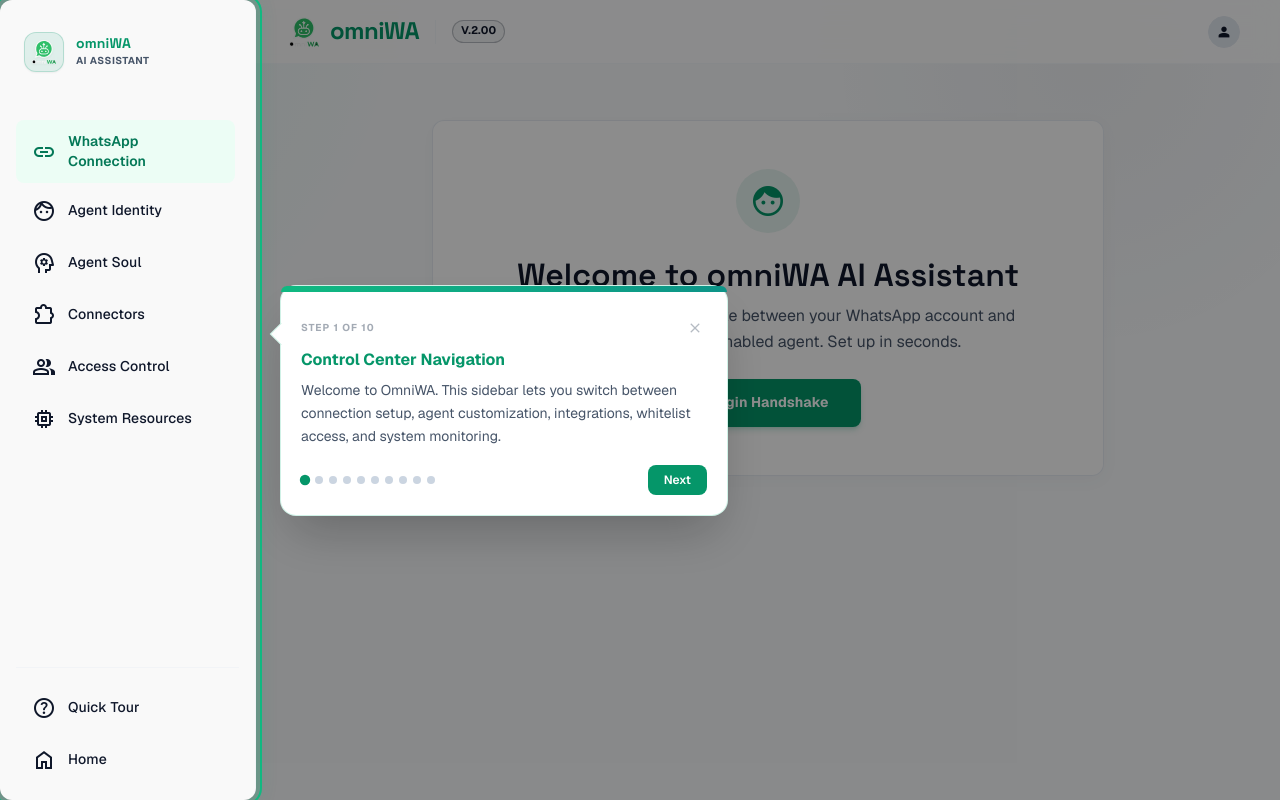
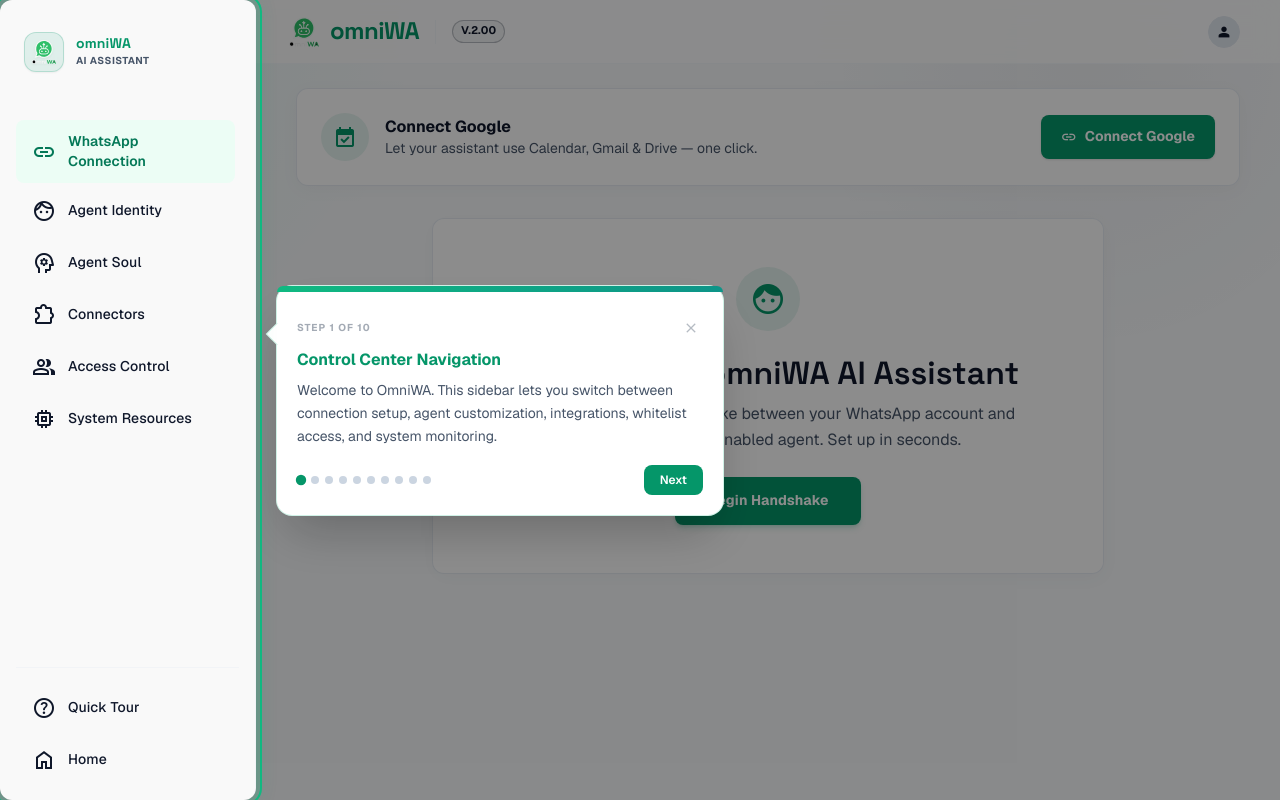
Before and after one commit to Narendarcodes/Autonomous-Whatsapp-Agent, a Python web app: template backend/app/templates/dashboard.html in a window 1280 px wide. Run offline with Jinja, Linux system fonts and the light colour scheme; the template is opened without the code that fills it, so the values that code supplies are empty; some libraries are stand-ins or nearby versions.

Commit message:
feat(ui): Connect Google one-click card + tenant status endpoint; fix P0 script imbalance
- dashboard: Connect Google card (icon, copy, primary button -> /oauth/authorize,
  live status chip) + initGoogleConnectionCard script polling
  /api/google-connection-status, flipping to Connected state on load or on
  ?google_success=true return
- setup.py: GET /api/google-connection-status — tenant from session, reads
  CustomerGoogleToken (multi-tenant source of truth), 401 without session
- fix(P0, found via impeccable dual-agent critique): Cycle-4 patch had consumed
  the main script's closing </script>, leaving the entire page JS unterminated —
  node --check SyntaxError, all interactivity dead. Tag restored;
  test_dashboard_script_tags_balanced guards tag balance + last-tag-is-closer

```diff
--- a/backend/app/templates/dashboard.html
+++ b/backend/app/templates/dashboard.html
@@ -452,6 +452,30 @@
 <main id="main-content" class="md:pl-64 pt-16 pb-20 md:pb-0 min-h-screen flex flex-col" tabindex="-1">
     <div class="max-w-container-max w-full mx-auto px-margin-mobile md:px-margin-desktop py-gutter flex-grow space-y-gutter">
 
+        <!-- ==================== CONNECT GOOGLE CARD (one-click OAuth) ==================== -->
+        <div id="google-connection-card" class="glass-panel p-6 rounded-xl animate-fade-in-up">
+            <div class="flex items-center justify-between gap-4 flex-wrap">
+                <div class="flex items-center gap-4">
+                    <div class="w-12 h-12 bg-primary/10 rounded-full flex items-center justify-center text-primary">
+                        <span class="material-symbols-outlined text-2xl" style="font-variation-settings: 'FILL' 1;">event_available</span>
+                    </div>
+                    <div>
+                        <h3 class="font-bold text-on-surface">Connect Google</h3>
+                        <p class="text-sm text-on-surface-variant">Let your assistant use Calendar, Gmail &amp; Drive — one click.</p>
+                    </div>
+                </div>
+                <div class="flex items-center gap-3">
+                    <span id="google-status-chip" class="hidden text-xs font-bold px-2.5 py-1 rounded"></span>
+                    <a href="/oauth/authorize"
+                       id="btn-connect-google"
+                       class="flex items-center gap-2 px-5 py-2.5 bg-primary text-white rounded-lg font-bold text-sm shadow hover:brightness-110 active:scale-95 transition-all select-none outline-none">
+                        <span class="material-symbols-outlined text-base">link</span>
+                        Connect Google
+                    </a>
+                </div>
+            </div>
+        </div>
+
         <!-- ==================== TAB: WHATSAPP CONNECTION ==================== -->
         <div id="tab-whatsapp" class="tab-content hidden space-y-gutter animate-fade-in-up">
 
@@ -3055,14 +3079,13 @@
         const viewportWidth = window.innerWidth;
         const viewportHeight = window.innerHeight;
 
-        // Check target dimensions and types
         const isSidebar = targetElement.id === 'tutorial-step-sidebar';
-        const isTall = rect.height > (viewportHeight * 0.6) || targetElement.id.startsWith('tab-');
+        const isTall = rect.height > 220;
 
         if (isSidebar) {
             // Place on the right side of the sidebar, centered vertically in the viewport
             card.style.position = 'fixed';
-            card.style.left = `${rect.right + 24}px`;
+            card.style.left = `${rect.right + 20}px`;
             card.style.top = `${Math.max(80, (viewportHeight / 2) - (cardHeight / 2))}px`;
 
             if (arrow) {
@@ -3072,24 +3095,61 @@
             return;
         }
 
-        if (isTall) {
-            // For full tab panels or huge containers, place card as fixed bottom-right to avoid occlusion
+        // For tall columns/sections (like Agent Identity form or Quiet Hours column) that are not full-width:
+        // Position them side-by-side to target (left or right side) to prevent overlapping and clipping.
+        if (isTall && rect.width < (viewportWidth * 0.6)) {
+            const isLeftHalf = (rect.left + rect.width / 2) < (viewportWidth / 2);
+            let canPlaceSide = false;
+            let left = 0;
+
+            if (isLeftHalf) {
+                left = rect.right + 14;
+                if (left + cardWidth <= viewportWidth - 12) {
+                    canPlaceSide = true;
+                }
+            } else {
+                left = rect.left - cardWidth - 14;
+                if (left >= 12) {
+                    canPlaceSide = true;
+                }
+            }
+
+            if (canPlaceSide) {
+                let top = rect.top + window.scrollY;
+                // Keep card inside vertical viewport bounds
+                if (top - window.scrollY + cardHeight > viewportHeight - 12) {
+                    top = window.scrollY + viewportHeight - cardHeight - 12;
+                }
+                if (top - window.scrollY < 12) {
+                    top = window.scrollY + 12;
+                }
+
+                card.style.left = `${left}px`;
+                card.style.top = `${top}px`;
+
+                if (arrow) {
+                    arrow.style.display = 'block';
+                    if (isLeftHalf) {
+                        arrow.className = "absolute -left-2 top-6 w-4 h-4 bg-white rotate-45 border-b border-l border-emerald-500/20";
+                    } else {
+                        arrow.className = "absolute -right-2 top-6 w-4 h-4 bg-white rotate-45 border-t border-r border-emerald-500/20";
+                    }
+                }
+                return;
+            }
+        }
+
+        // Fallback for wide centered elements (like the centered Welcome splash panel or QR slide dialog modal):
+        // Render tour tooltip card as a fixed overlay at the bottom center of the screen so it never occludes modal buttons.
+        if (isTall && rect.width >= (viewportWidth * 0.6)) {
             card.style.position = 'fixed';
-            card.style.right = '2rem';
-            card.style.bottom = '2rem';
-
-            // Re-center on small screens
-            if (viewportWidth < 768) {
-                card.style.right = '';
-                card.style.left = '50%';
-                card.style.transform = 'translate(-50%, 0)';
-                card.style.bottom = '1.5rem';
-            }
+            card.style.left = '50%';
+            card.style.transform = 'translate(-50%, 0)';
+            card.style.bottom = '1.5rem';
             return;
         }
 
-        // Standard positioning for smaller components
-        // Default: Place card below the target element with a gap
+        // Standard above/below positioning for smaller targets
         let top = rect.bottom + window.scrollY + 14;
         let left = rect.left + window.scrollX + (rect.width / 2) - (cardWidth / 2);
         let placement = 'bottom';
@@ -3135,6 +3195,21 @@
 
         // Switch active tab if required
         showTab(step.tab);
+
+        // Resolve element ID dynamically for WhatsApp tab to highlight specific sub-panels
+        let elementId = step.elementId;
+        if (elementId === 'tab-whatsapp') {
+            const unconnected = document.getElementById('wa-unconnected-panel');
+            const qrSlide = document.getElementById('wa-qr-slide');
+            const connected = document.getElementById('wa-connected-panel');
+            if (connected && !connected.classList.contains('hidden')) {
+                elementId = 'wa-connected-panel';
+            } else if (qrSlide && !qrSlide.classList.contains('hidden')) {
+                elementId = 'wa-qr-slide';
+            } else if (unconnected && !unconnected.classList.contains('hidden')) {
+                elementId = 'wa-unconnected-panel';
+            }
+        }
 
         // Update modal info
         document.getElementById('tutorial-title').innerText = step.title;
@@ -3161,15 +3236,12 @@
 
         // Apply spotlight and position the tooltip card dynamically
         setTimeout(() => {
-            const target = document.getElementById(step.elementId);
+            const target = document.getElementById(elementId);
             if (target) {
                 target.classList.add('spotlight-active');
-                // Scroll target into view with margin
-                target.scrollIntoView({ behavior: 'smooth', block: 'center' });
-                // Let scrolling settle before positioning card
-                setTimeout(() => {
-                    positionTutorialCard(target);
-                }, 100);
+                // Scroll target into view instantly to avoid async browser lag / scroll race conditions
+                target.scrollIntoView({ behavior: 'auto', block: 'center' });
+                positionTutorialCard(target);
             } else {
                 positionTutorialCard(null);
             }
@@ -3942,7 +4014,39 @@
             showToast('Network error deleting key: ' + e.message, 'error');
         }
     };
-
+</script>
+
+<script>
+    // ===== Connect Google card: live tenant-scoped connection status =====
+    (async function initGoogleConnectionCard() {
+        const card = document.getElementById('google-connection-card');
+        const chip = document.getElementById('google-status-chip');
+        const btn = document.getElementById('btn-connect-google');
+        if (!card || !chip || !btn) return;
+
+        function markConnected(email) {
+            card.classList.add('google-connected');
+            chip.textContent = email ? ('Connected \u00b7 ' + email) : 'Connected';
+            chip.className = 'text-xs font-bold px-2.5 py-1 rounded bg-green-100 text-green-700 border border-green-200';
+            chip.classList.remove('hidden');
+            btn.classList.add('hidden');
+        }
+
+        try {
+            const resp = await fetch('/api/google-connection-status');
+            if (resp.ok) {
+                const data = await resp.json();
+                if (data.connected) markConnected(data.email);
+            }
+        } catch (e) { console.error('Google status check failed:', e); }
+
+        // Post-OAuth return: /dashboard?google_success=true
+        const params = new URLSearchParams(window.location.search);
+        if (params.get('google_success') === 'true') {
+            markConnected(null);
+            if (typeof showToast === 'function') showToast('\u2705 Google connected successfully!', 'success');
+        }
+    })();
 </script>
 </body>
 </html>
```
Also changed, not shown: backend/tests/test_connect_google.py (added, +183 -0 lines).
